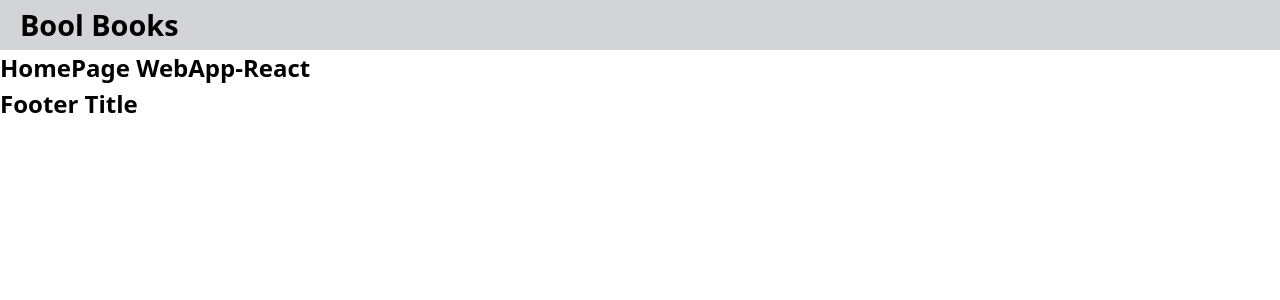
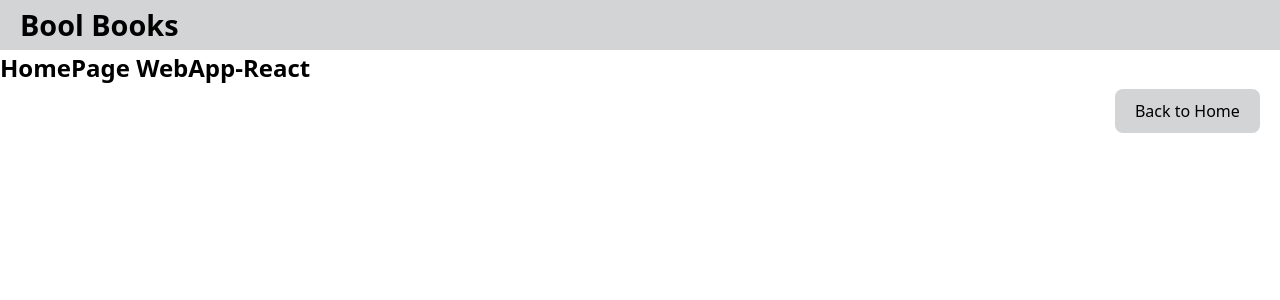
Before and after one commit to marcogulino-mg/webapp-react, a React (Vite) app: page / in a window 1280 px wide. Shown: the top 300 px of the page. Built offline with nearby package versions, Linux system fonts and the light colour scheme.

Commit message:
[feat] improve footer design

```diff
--- a/src/components/Footer.jsx
+++ b/src/components/Footer.jsx
@@ -1,7 +1,7 @@
 export default function Footer() {
   return (
     <footer>
-      <h2>Footer Title</h2>
+      <button>Back to Home</button>
     </footer>
   );
 }
--- a/src/index.css
+++ b/src/index.css
@@ -39,10 +39,11 @@ button {
   border-radius: 8px;
   border: 1px solid transparent;
   padding: 0.6em 1.2em;
+  margin-right: 20px;
   font-size: 1em;
   font-weight: 500;
   font-family: inherit;
-  background-color: #1a1a1a;
+  background-color: rgb(210, 212, 213);
   cursor: pointer;
   transition: border-color 0.25s;
 }
@@ -65,3 +66,11 @@ header {
   display: flex;
   align-items: center;
 }
+
+/* FOOTER */
+footer {
+  height: 50px;
+  display: flex;
+  align-items: center;
+  justify-content: end;
+}
```
